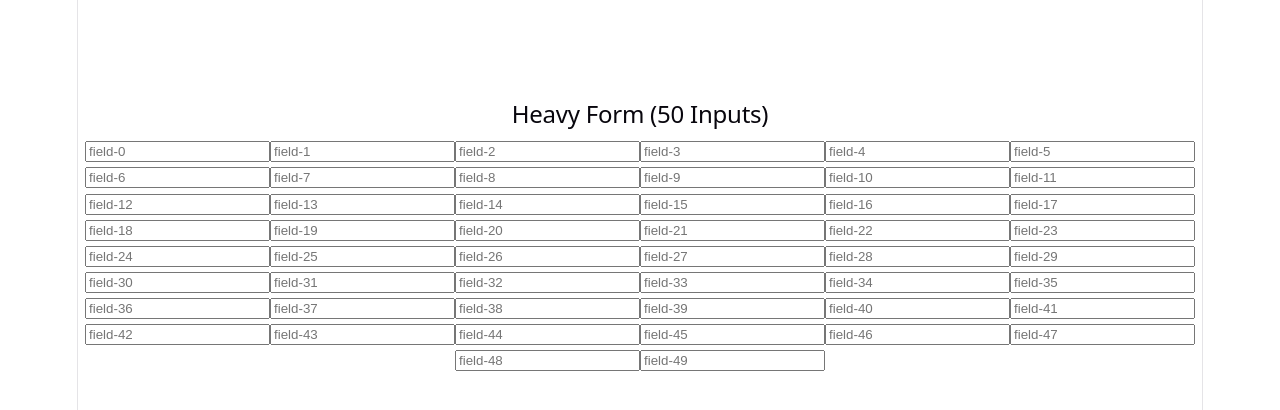
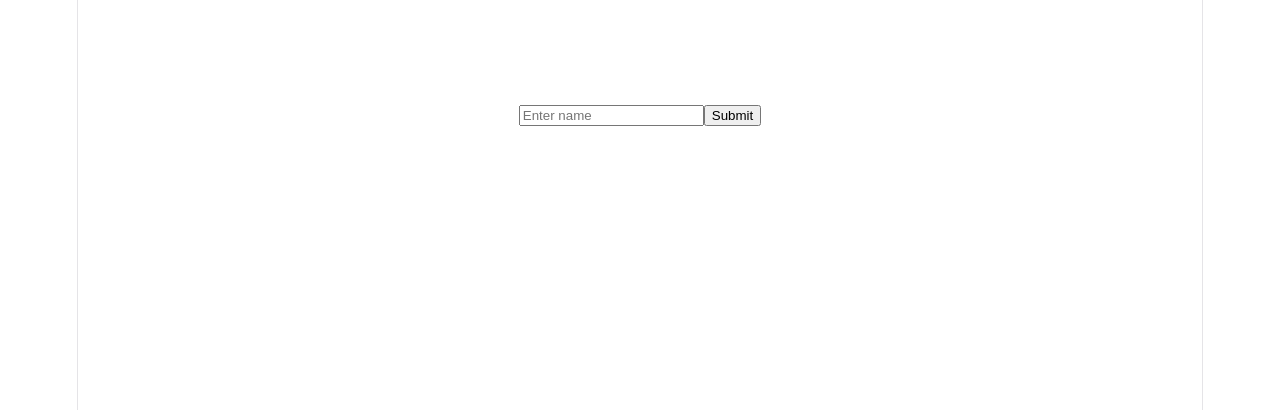
Before and after one commit to riki8055/project-revive-journal, a React (Vite) app in the folder weekly-projects/13_14-dashboard-app/: page / in a window 1280 px wide. Shown: the top 410 px of the page. Built offline with nearby package versions, Linux system fonts and the light colour scheme.

Commit message:
create uncontrolled form component

```diff
--- a/weekly-projects/13_14-dashboard-app/src/App.jsx
+++ b/weekly-projects/13_14-dashboard-app/src/App.jsx
@@ -1,11 +1,12 @@
 import "./App.css";
 import ControlledForm from "./components/ControlledForm";
 import HeavyForm from "./components/HeavyForm";
+import UncontrolledForm from "./components/UncontrolledForm";
 
 function App() {
   return (
     <div style={{ marginTop: "100px" }}>
-      <HeavyForm />
+      <UncontrolledForm />
     </div>
   );
 }
--- /dev/null
+++ b/weekly-projects/13_14-dashboard-app/src/components/UncontrolledForm.jsx
@@ -0,0 +1,16 @@
+import { useRef } from "react";
+
+export default function UncontrolledForm() {
+  const nameRef = useRef();
+
+  function handleSubmit() {
+    console.log(nameRef.current.value);
+  }
+
+  return (
+    <div>
+      <input ref={nameRef} placeholder="Enter name" />
+      <button onClick={handleSubmit}>Submit</button>
+    </div>
+  );
+}
```
